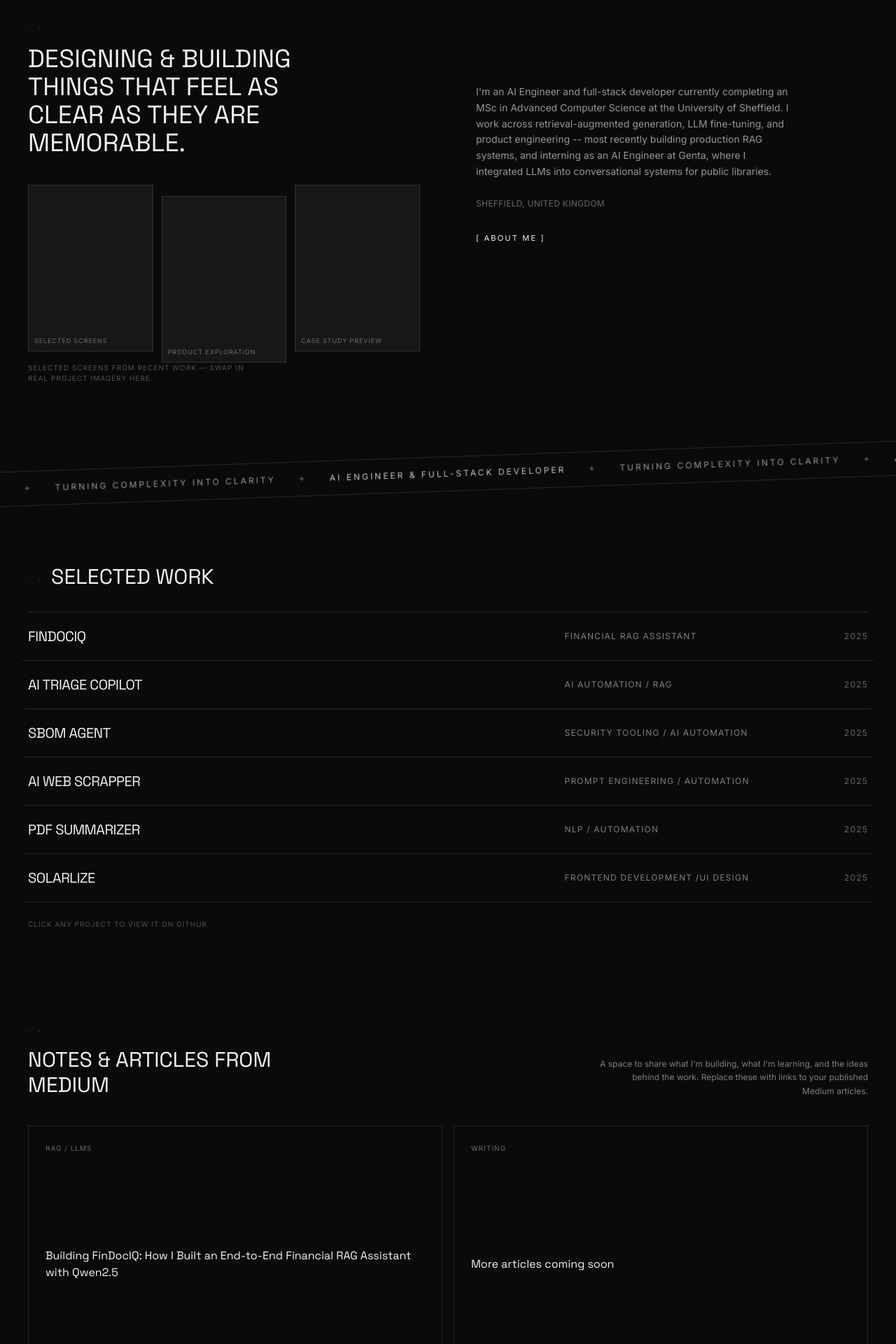
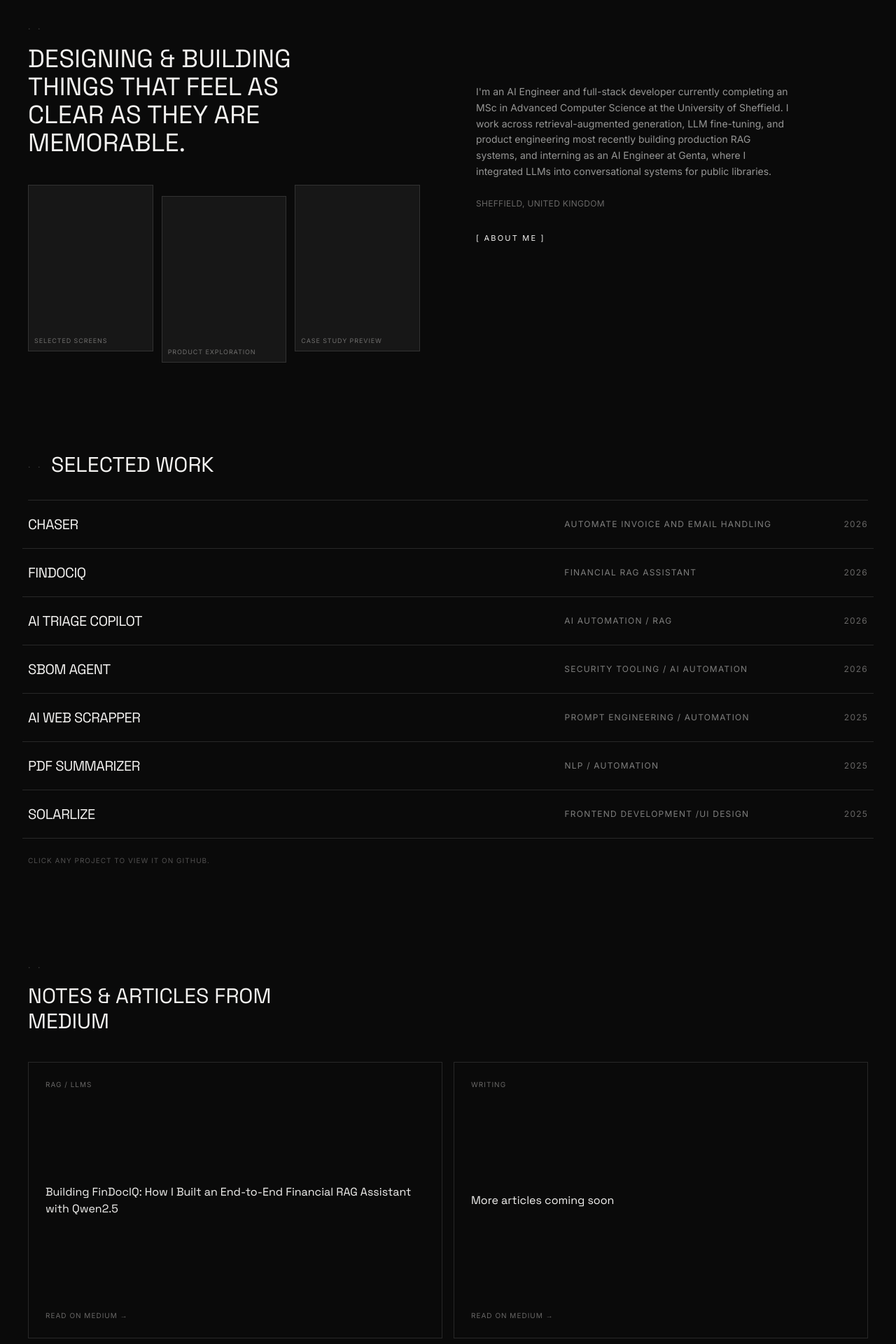
Before and after one commit to Harshal19t/Portfolio-Website, a React (Vite) app: page / in a window 1280 px wide. Shown: the part 840-2760 px from the top of the page at 70% size. Built offline with nearby package versions, Linux system fonts and the light colour scheme.

Commit message:
updates on project

```diff
--- a/src/App.jsx
+++ b/src/App.jsx
@@ -10,7 +10,7 @@ export default function App() {
     <div className="bg-ink text-paper font-sans selection:bg-paper selection:text-ink">
       <Hero />
       <About />
-      <Marquee />
+      {/*<Marquee />*/}
       <Work />
       <Writing />
       <Contact />
--- a/src/components/About.jsx
+++ b/src/components/About.jsx
@@ -26,8 +26,6 @@ export default function About() {
             ))}
           </div>
           <p className="mt-4 text-[10px] uppercase tracking-widest text-paper/30 max-w-xs">
-            Selected screens from recent work — swap in real project imagery
-            here.
           </p>
         </div>
 
--- a/src/components/Contact.jsx
+++ b/src/components/Contact.jsx
@@ -13,7 +13,7 @@ export default function Contact() {
           <div className="flex flex-col md:items-end gap-4">
             <p className="text-xs leading-relaxed text-paper/50 max-w-xs md:text-right">
               Whether it's a product to build, a project to collaborate on,
-              or just a conversation — I'm here to help turn ideas into
+              or just a conversation, I'm here to help turn ideas into
               reality.
             </p>
             <a
--- a/src/components/Hero.jsx
+++ b/src/components/Hero.jsx
@@ -47,7 +47,7 @@ export default function Hero() {
 
         <div className="mt-14 flex flex-col md:flex-row md:items-end md:justify-between gap-6 border-t border-line pt-6">
           <p className="max-w-sm text-xs leading-relaxed text-paper/50 uppercase tracking-wide">
-            {profile.role} — working across strategy, code, and interface to
+            {profile.role} working across strategy, code, and interface to
             help ideas ship with clarity and purpose.
           </p>
           <a
--- a/src/components/Writing.jsx
+++ b/src/components/Writing.jsx
@@ -11,11 +11,6 @@ export default function Writing() {
               Notes &amp; articles from Medium
             </h3>
           </div>
-          <p className="text-xs leading-relaxed text-paper/50 max-w-sm md:text-right md:ml-auto">
-            A space to share what I'm building, what I'm learning, and the
-            ideas behind the work. Replace these with links to your published
-            Medium articles.
-          </p>
         </div>
 
         <div className="grid sm:grid-cols-2 gap-4">
--- a/src/data/content.js
+++ b/src/data/content.js
@@ -11,7 +11,7 @@ export const profile = {
   role: 'AI Engineer & Full-Stack Developer',
   intro:
     "MSc Advanced Computer Science student at the University of Sheffield, building RAG pipelines, fine-tuned LLMs, and full-stack products.",
-  bio: "I'm an AI Engineer and full-stack developer currently completing an MSc in Advanced Computer Science at the University of Sheffield. I work across retrieval-augmented generation, LLM fine-tuning, and product engineering -- most recently building production RAG systems, and interning as an AI Engineer at Genta, where I integrated LLMs into conversational systems for public libraries.",
+  bio: "I'm an AI Engineer and full-stack developer currently completing an MSc in Advanced Computer Science at the University of Sheffield. I work across retrieval-augmented generation, LLM fine-tuning, and product engineering most recently building production RAG systems, and interning as an AI Engineer at Genta, where I integrated LLMs into conversational systems for public libraries.",
   location: 'Sheffield, United Kingdom',
   email: 'harshal1901@gmail.com', // placeholder -- confirm which email you want listed publicly
   social: [
@@ -34,21 +34,27 @@ export const nav = [
 
 export const projects = [
   {
+    name: 'Chaser',
+    role: 'Automate Invoice and Email handling',
+    year: '2026',
+    href: 'https://github.com/Harshal19t/invoice_chaser',
+  },
+  {
     name: 'FinDocIQ',
     role: 'Financial RAG Assistant',
-    year: '2025',
+    year: '2026',
     href: 'https://github.com/Harshal19t/FinDocIQ-',
   },
   {
     name: 'AI Triage Copilot',
     role: 'AI Automation / RAG',
-    year: '2025',
+    year: '2026',
     href: 'https://github.com/Harshal19t/AI-Triage-Copilot',
   },
   {
     name: 'SBOM Agent',
     role: 'Security Tooling / AI Automation',
-    year: '2025',
+    year: '2026',
     href: 'https://github.com/Harshal19t/sbom-agent',
   },
   {
```
